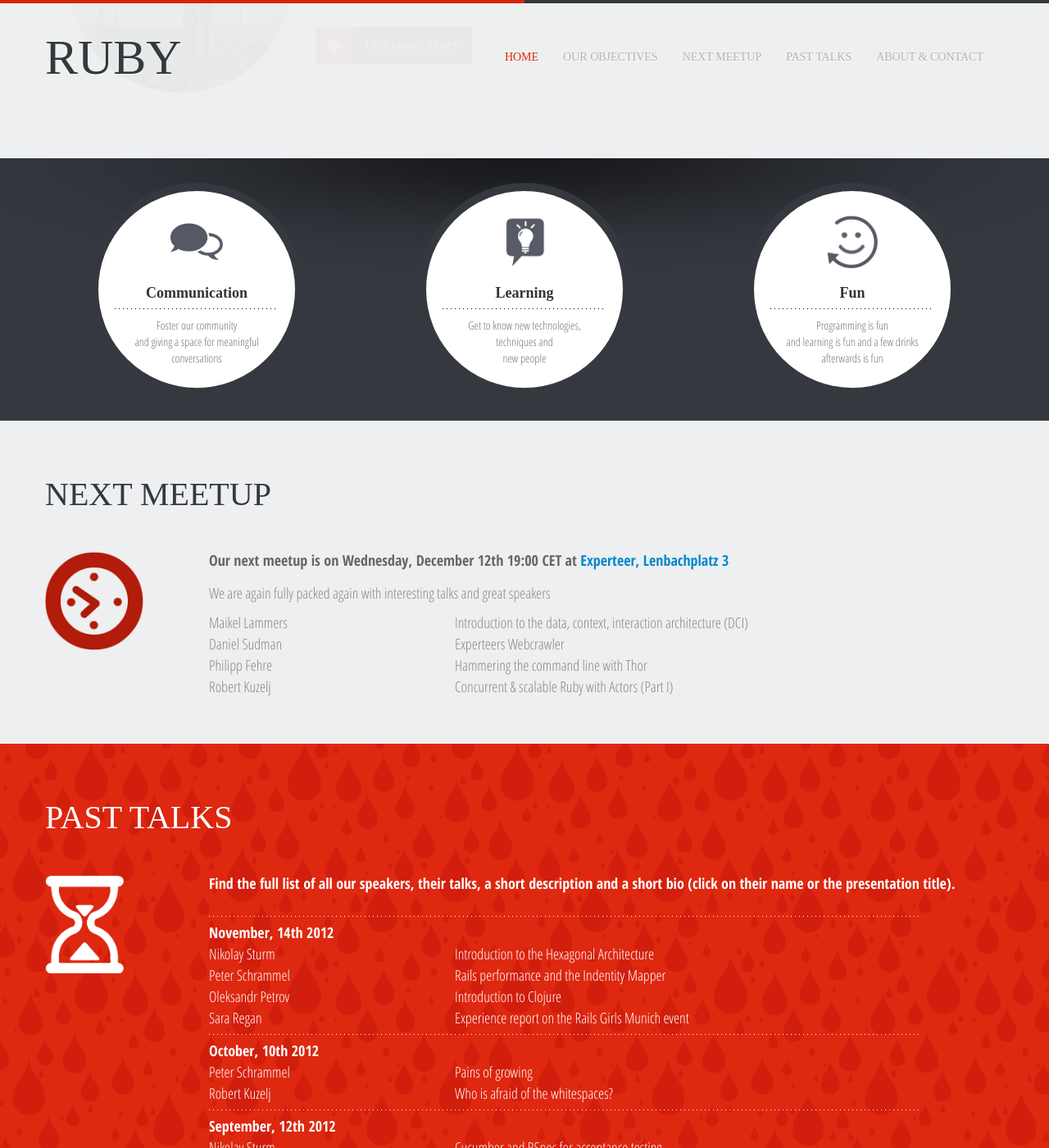
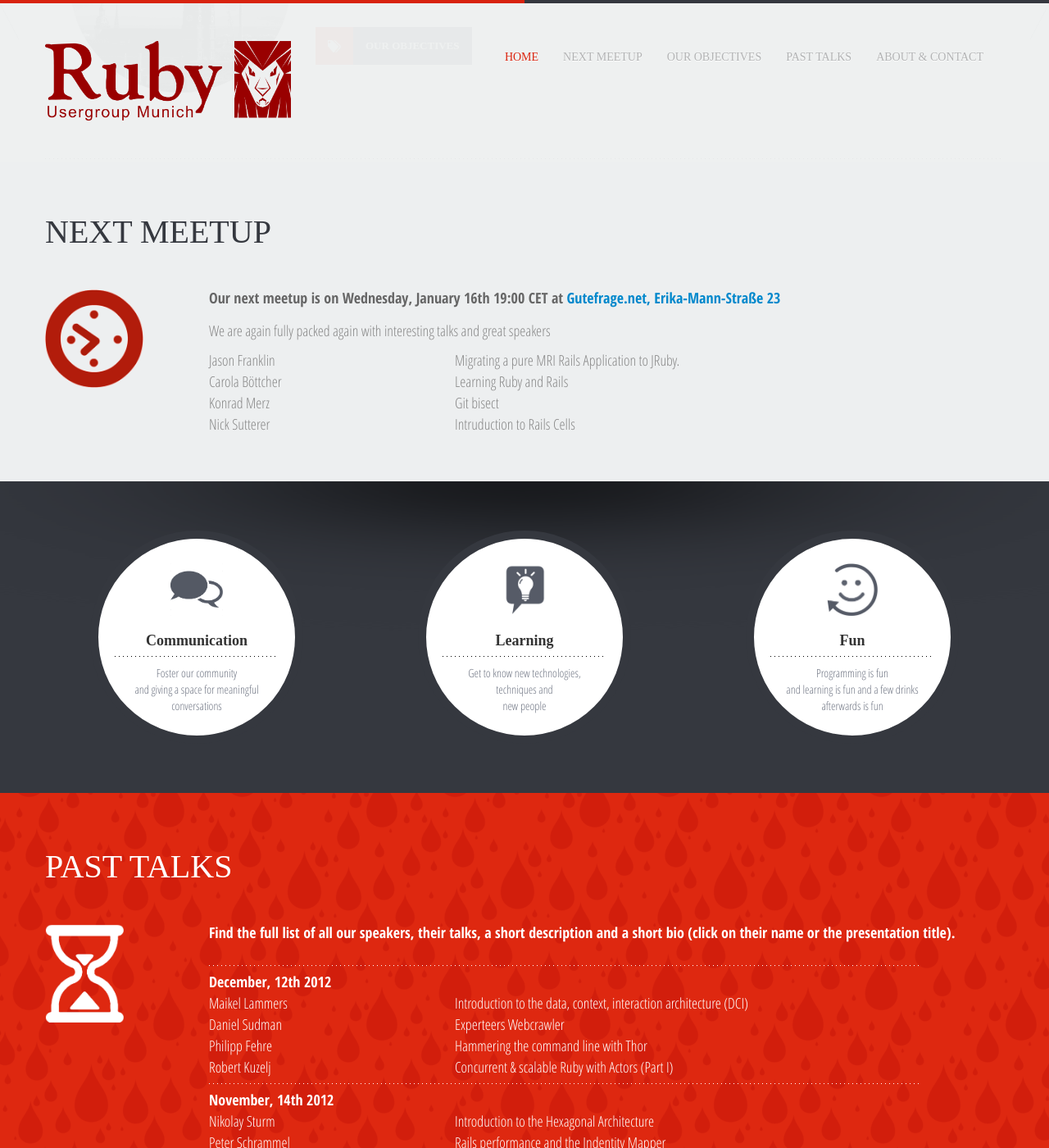
Before and after one commit to munichrubyshift/munichrubyshift.github.com, a Jekyll site: the page built from index.html, in a window 1280 px wide and 1400 px high, scrolled down 357 px. Shown: the whole window at 82% size. Built offline with Jekyll 4.4.1, drawn with Linux system fonts in a browser that asks for light colours; nearby versions of some CDN libraries; some web fonts are replaced.

Commit message:
meetup january & logo

```diff
--- a/_layouts/default.html
+++ b/_layouts/default.html
@@ -53,11 +53,13 @@
       </div>
       <div class="container">
         <div class="navbar-inner">
-          <a id="brand" class="brand" href="#home">Ruby</a>
+          <div style="display: inline">
+            <img src="assets/img/logo.png" style="max-width: 300px"/>
+          </div>
           <ul class="nav">
             <li class="active"><a href="#home">Home</a></li>
+            <li><a href="#next_meetup">Next Meetup</a></li>
             <li><a href="#our_objectives">Our Objectives</a></li>
-            <li><a href="#next_meetup">Next Meetup</a></li>
             <li><a href="#past_talks">Past Talks</a></li>
             <li><a href="#contact">About & Contact</a></li>
           </ul>
--- a/index.html
+++ b/index.html
@@ -73,6 +73,85 @@ layout: default
   </div>
 </div>
 <!-- END Carousel -->
+
+<!-- BEGIN NEXT MEETUP -->
+<div id="next_meetup">
+  <div class="container dotted-black-up">
+    <div class="row head">
+      <div class="span12">
+        <h1>Next Meetup</h1>
+      </div>
+    </div>
+    <div class="row">
+      <div class="span2 hidden-phone">
+        <img class="section-icon" src="assets/img/icons/time.png" alt="">
+      </div>
+      <div class="span10">
+        <div class="section-header">
+          <strong>Our next meetup is on Wednesday, January 16th 19:00 CET at <a href="http://goo.gl/maps/mzvwJ">Gutefrage.net, Erika-Mann-Straße 23</a></strong>
+        </div>
+        <br>
+        <p>We are again fully packed again with interesting talks and great speakers
+        </p>
+        <div class="span12 talk-entry">
+            <div class="span3 speaker">
+              <span>Jason Franklin</span>
+              <div class="shortdesc grey" person="jason_franklin"></div>
+            </div>
+            <div class="span9 talk">
+              <span>Migrating a pure MRI Rails Application to JRuby.</span>
+              <div class="shortdesc grey">
+                What happens when substituting your underlying infrastructure.<br>
+            </div>
+        </div>
+        <div class="span12 talk-entry">
+            <div class="span3 speaker">
+              <span>Carola Böttcher</span>
+              <div class="shortdesc grey" person="carola_boettcher"></div>
+            </div>
+            <div class="span9 talk">
+              <span>Learning Ruby and Rails</span>
+              <div class="shortdesc grey">
+                Challanges and ephiphanies when learning Ruby and <br>
+                Ruby On Rails as a newbie.<br>
+                A fresh, first hand experience report.
+            </div>
+            </div>
+        </div>
+        <div class="span12 talk-entry">
+            <div class="span3 speaker">
+              <span>Konrad Merz</span>
+              <div class="shortdesc grey" person="konrad_merz"></div>
+            </div>
+            <div class="span9 talk">
+              <span>Git bisect</span>
+              <div class="shortdesc grey">
+                Something about git<br>
+            </div>
+          </div>
+        </div>
+        <div class="span12 talk-entry">
+            <div class="span3 speaker">
+              <span>Nick Sutterer</span>
+              <div class="shortdesc grey" person="nick_sutterer"></div>
+            </div>
+            <div class="span9 talk">
+              <span>Intruduction to Rails Cells</span>
+              <div class="shortdesc grey">
+                Cells are view components for Rails. <br>
+                They are mini-controllers with their own MVC stack, <br>
+                can invoke logic and render views. <br>
+                They bring back OOP to Rails' view layer and <br>
+                make writing reusable portlets for your applications fun.
+              </div>
+            </div>
+        </div>
+      </div>
+    </div>
+  </div>
+</div>
+<!-- END Services -->
+
 <!-- BEGIN Main keys -->
 <div id="our_objectives" class="bg-blue">
   <div class="container">
@@ -111,80 +190,6 @@ layout: default
   </div>
 </div>
 <!-- END Main keys -->
-<!-- BEGIN Services -->
-<div id="next_meetup">
-  <div class="container">
-    <div class="row head">
-      <div class="span12">
-        <h1>Next Meetup</h1>
-      </div>
-    </div>
-    <div class="row">
-      <div class="span2 hidden-phone">
-        <img class="section-icon" src="assets/img/icons/time.png" alt="">
-      </div>
-      <div class="span10">
-        <div class="section-header">
-          <strong>Our next meetup is on Wednesday, December 12th 19:00 CET at <a href="http://goo.gl/maps/UfZr4">Experteer, Lenbachplatz 3</a></strong>
-        </div>
-        <br>
-        <p>We are again fully packed again with interesting talks and great speakers
-        </p>
-        <div class="span12 talk-entry">
-            <div class="span3 speaker">
-              <span>Maikel Lammers</span>
-              <div class="shortdesc grey" person="maikel_lammers"></div>
-            </div>
-            <div class="span9 talk">
-              <span>Introduction to the data, context, interaction architecture (DCI)</span>
-              <div class="shortdesc grey">
-                Object oriented programming does well capturing state and state changes of classes, <br>
-                it often fails in expressing collaboration between objects, though.<br>
-                This is what the DCI pattern tries to resolve<br>
-            </div>
-        </div>
-        <div class="span12 talk-entry">
-            <div class="span3 speaker">
-              <span>Daniel Sudman</span>
-              <div class="shortdesc grey" person="daniel_sudman"></div>
-            </div>
-            <div class="span9 talk">
-              <span>Experteers Webcrawler</span>
-            </div>
-        </div>
-        <div class="span12 talk-entry">
-            <div class="span3 speaker">
-              <span>Philipp Fehre</span>
-              <div class="shortdesc grey" person="phillipp_fehre"></div>
-            </div>
-            <div class="span9 talk">
-              <span>Hammering the command line with Thor</span>
-              <div class="shortdesc grey">
-                Ruby is nice for the scripting but doing everything by hand is tedious,<br>
-                so Jim Weirich's Rake is a big improvment when it comes to building tasks, <br>
-                but just not the right thing when it comes to real command line applications... <br>
-                But there is hope, it's called Thor, and it's awesome!
-            </div>
-          </div>
-        </div>
-        <div class="span12 talk-entry">
-            <div class="span3 speaker">
-              <span>Robert Kuzelj</span>
-              <div class="shortdesc grey" person="robert_kuzelj"></div>
-            </div>
-            <div class="span9 talk">
-              <span>Concurrent & scalable Ruby with Actors (Part I)</span>
-              <div class="shortdesc grey">
-                Concurrency is hard? Threads are confusing and Ruby is slow?<br>
-                Join me on a journey to find out how to write easy, fast and scalable Ruby programs.
-              </div>
-            </div>
-        </div>
-      </div>
-    </div>
-  </div>
-</div>
-<!-- END Services -->
 <!-- BEGIN Portfolio -->
 <div id="past_talks" class="bg-red">
   <div class="container">
@@ -200,6 +205,60 @@ layout: default
       <div class="span10">
         <p><strong class="white">Find the full list of all our speakers, their talks, a short description and a short bio (click on their name or the presentation title). </strong></p>
         <br>
+        <div class="span9 meeting dotted-white-up">
+          <div class="span9 meeting-header">December, 12th 2012</div>
+          <div class="span12 talk-entry">
+              <div class="span3 speaker">
+                <span>Maikel Lammers</span>
+                <div class="shortdesc" person="maikel_lammers"></div>
+              </div>
+              <div class="span9 talk">
+                <span>Introduction to the data, context, interaction architecture (DCI)</span>
+                <div class="shortdesc">
+                  Object oriented programming does well capturing state and state changes of classes, <br>
+                  it often fails in expressing collaboration between objects, though.<br>
+                  This is what the DCI pattern tries to resolve<br>
+              </div>
+            </div>
+          </div>
+          <div class="span12 talk-entry">
+              <div class="span3 speaker">
+                <span>Daniel Sudman</span>
+                <div class="shortdesc" person="daniel_sudman"></div>
+              </div>
+              <div class="span9 talk">
+                <span>Experteers Webcrawler</span>
+              </div>
+          </div>
+          <div class="span12 talk-entry">
+              <div class="span3 speaker">
+                <span>Philipp Fehre</span>
+                <div class="shortdesc" person="phillipp_fehre"></div>
+              </div>
+              <div class="span9 talk">
+                <span>Hammering the command line with Thor</span>
+                <div class="shortdesc">
+                  Ruby is nice for the scripting but doing everything by hand is tedious,<br>
+                  so Jim Weirich's Rake is a big improvment when it comes to building tasks, <br>
+                  but just not the right thing when it comes to real command line applications... <br>
+                  But there is hope, it's called Thor, and it's awesome!
+              </div>
+            </div>
+          </div>
+          <div class="span12 talk-entry">
+              <div class="span3 speaker">
+                <span>Robert Kuzelj</span>
+                <div class="shortdesc" person="robert_kuzelj"></div>
+              </div>
+              <div class="span9 talk">
+                <span>Concurrent & scalable Ruby with Actors (Part I)</span>
+                <div class="shortdesc">
+                  Concurrency is hard? Threads are confusing and Ruby is slow?<br>
+                  Join me on a journey to find out how to write easy, fast and scalable Ruby programs.
+                </div>
+              </div>
+          </div>
+        </div>
         <div class="span9 meeting dotted-white-up">
           <div class="span9 meeting-header">November, 14th 2012</div>
           <div class="span12 talk-entry">
```
Also changed, not shown: assets/img/albina.png (deleted), assets/img/katiusha.png (deleted), assets/img/scisors.png (deleted).
